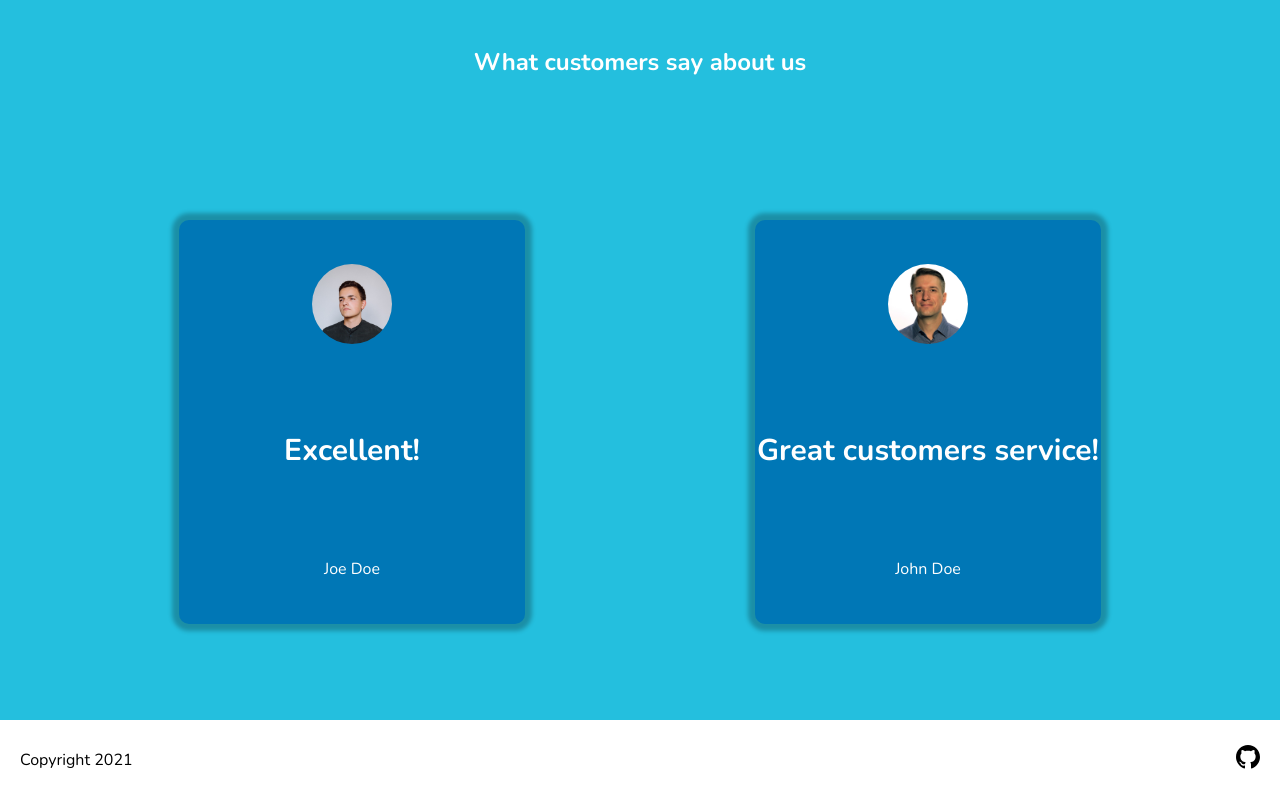
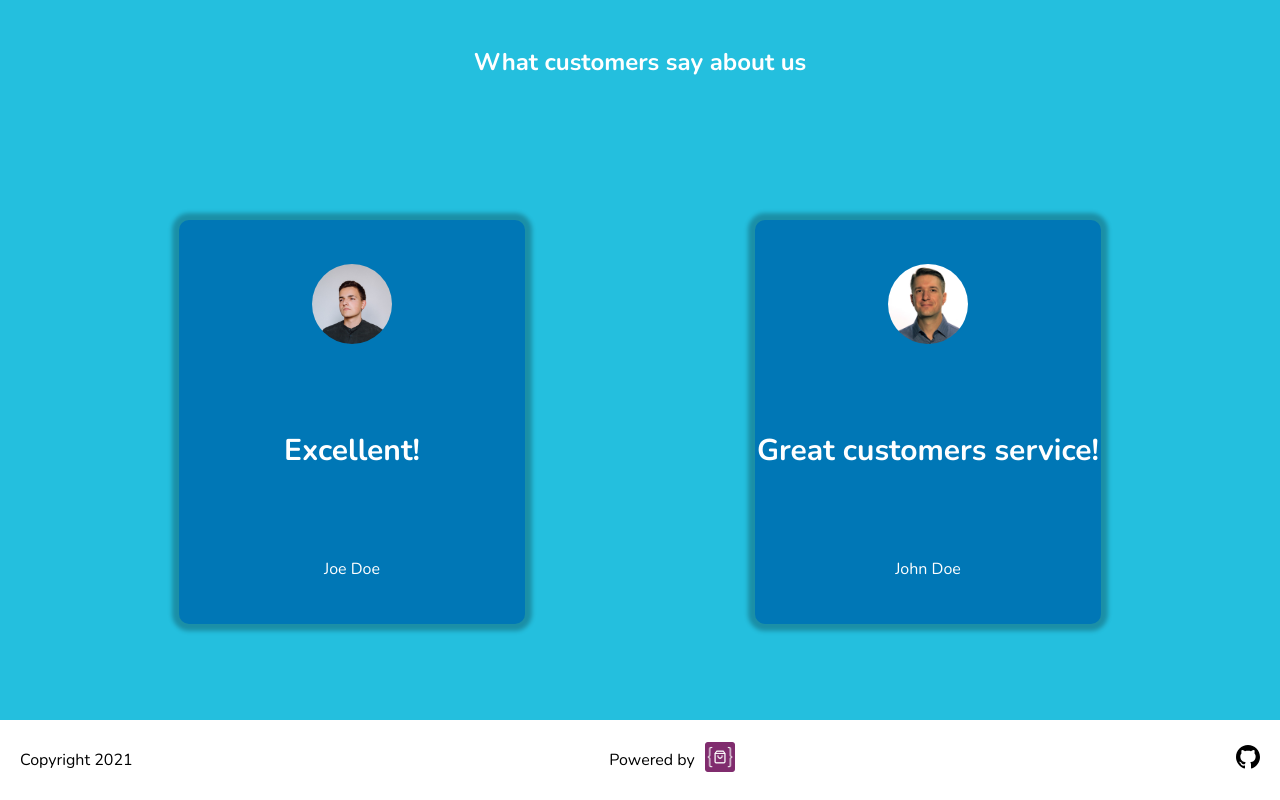
Before and after one commit to FraCav99/Shopping-cart, a React (Create React App) app: page /#/cart in a window 1280 px wide. Shown: the part 1200-2000 px from the top of the page. Built offline with nearby package versions, Linux system fonts and the light colour scheme.

Commit message:
Add sponsor to Footer component

```diff
--- a/src/components/Footer.js
+++ b/src/components/Footer.js
@@ -1,10 +1,17 @@
 import React from 'react';
+import logoApi from '../images/logo-api.png';
 import '../styles/Footer.css';
 
 const Footer = () => {
     return (
         <div className="footer">
             <span>Copyright {new Date().getFullYear()}</span>
+            <p className="sponsor">
+                Powered by
+                <a href="https://fakestoreapi.com/" target="blank">
+                    <img className="fakestore-logo" src={logoApi} alt="fakestore-api-logo" />
+                </a>
+            </p>
             <a href="https://github.com/FraCav99/shopping-cart" target="blank">
                 <svg xmlns="http://www.w3.org/2000/svg" width="24" height="24" viewBox="0 0 24 24"><path d="M12 0c-6.626 0-12 5.373-12 12 0 5.302 3.438 9.8 8.207 11.387.599.111.793-.261.793-.577v-2.234c-3.338.726-4.033-1.416-4.033-1.416-.546-1.387-1.333-1.756-1.333-1.756-1.089-.745.083-.729.083-.729 1.205.084 1.839 1.237 1.839 1.237 1.07 1.834 2.807 1.304 3.492.997.107-.775.418-1.305.762-1.604-2.665-.305-5.467-1.334-5.467-5.931 0-1.311.469-2.381 1.236-3.221-.124-.303-.535-1.524.117-3.176 0 0 1.008-.322 3.301 1.23.957-.266 1.983-.399 3.003-.404 1.02.005 2.047.138 3.006.404 2.291-1.552 3.297-1.23 3.297-1.23.653 1.653.242 2.874.118 3.176.77.84 1.235 1.911 1.235 3.221 0 4.609-2.807 5.624-5.479 5.921.43.372.823 1.102.823 2.222v3.293c0 .319.192.694.801.576 4.765-1.589 8.199-6.086 8.199-11.386 0-6.627-5.373-12-12-12z"/></svg>
             </a>
--- a/src/styles/Footer.css
+++ b/src/styles/Footer.css
@@ -5,3 +5,18 @@
   justify-content: space-between;
   align-items: center;
 }
+
+.footer .sponsor {
+  display: flex;
+  flex-direction: row !important;
+  align-items: center;
+  justify-content: flex-start;
+  height: auto;
+  width: 150px;
+}
+
+.footer .sponsor a .fakestore-logo {
+  width: 30px;
+  height: 30px;
+  margin-left: 10px;
+}
```
Also changed, not shown: src/images/logo-api.png (added).
